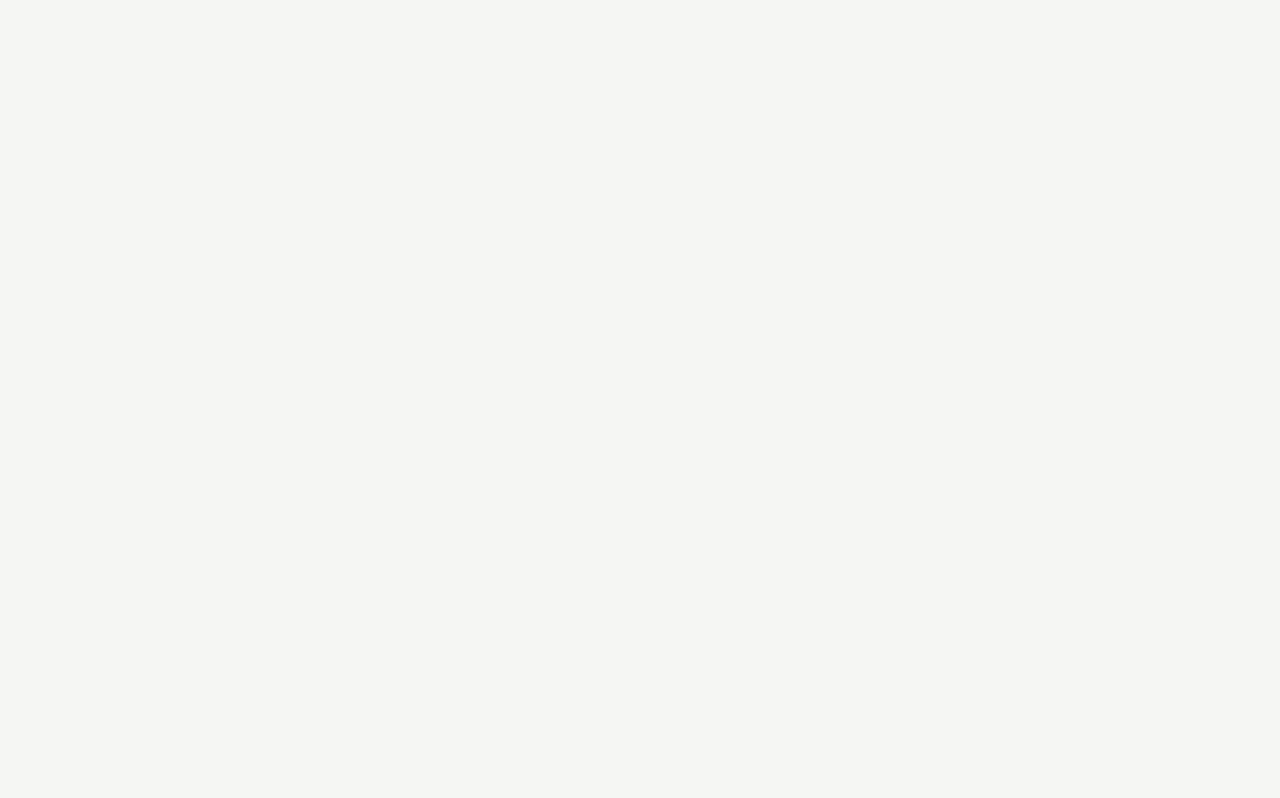
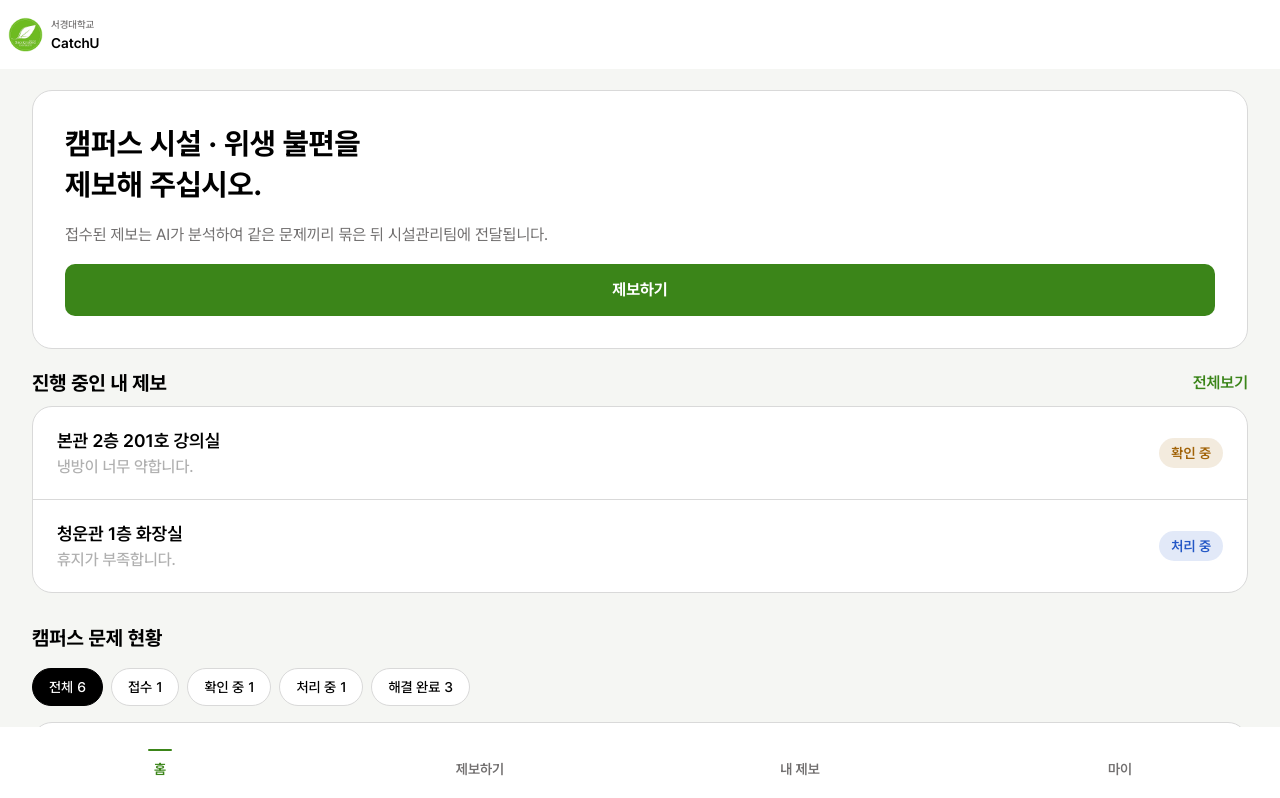
Before and after one commit to 5nel-day1/FE, a React (Vite) app: page / in a window 1280 px wide. Shown: the top 798 px of the page. Built offline with nearby package versions, Linux system fonts and the light colour scheme.

Commit message:
✨ Feat: 학생 홈 UI 및 제보 현황 필터링 기능 구현

```diff
--- a/src/App.tsx
+++ b/src/App.tsx
@@ -1,6 +1,6 @@
 import { BrowserRouter, Routes, Route } from "react-router-dom";
 import RootLayout from "./layout/RootLayout";
-import Main from "./pages/Main/Main";
+import Home from "./pages/Home/Home";
 import StudentLogin from "./pages/Login/StudentLogin";
 import ManagerLogin from "./pages/Login/ManagerLogin";
 import Signup from "./pages/Signup/Signup";
@@ -10,7 +10,7 @@ export default function App() {
     <BrowserRouter>
       <Routes>
         <Route element={<RootLayout />}>
-          <Route path="/" element={<Main />} />
+          <Route path="/" element={<Home />} />
           <Route path="/login" element={<StudentLogin />} />
           <Route path="/login/manager" element={<ManagerLogin />} />
           <Route path="/signup" element={<Signup />} />
--- /dev/null
+++ b/src/pages/Home/Home.tsx
@@ -0,0 +1,128 @@
+import Footer from "../../components/footer/Footer";
+import Header from "../../components/header/Header";
+import Button from "../../components/common/button/Button";
+import ReportStatus from "../../components/common/ReportStatus/ReportStatus";
+import { myReports } from "../../mocks/myReport";
+import { useState } from "react";
+import CampusIssueFilter, {
+  type IssueFilter,
+} from "../../components/campus/CampusIssueFilter";
+import { campusIssues } from "../../mocks/campusIssues";
+import CampusIssueCard from "../../components/campus/CampusIssueCard";
+
+export default function Home() {
+  // 진행 중인 제보 중 최신 2개만 표시
+  const recentReports = myReports
+    .filter((report) => report.status !== "해결 완료")
+    .sort(
+      (a, b) =>
+        new Date(b.createdAt).getTime() - new Date(a.createdAt).getTime(),
+    )
+    .slice(0, 2);
+
+  const [selectedFilter, setSelectedFilter] = useState<IssueFilter>("전체");
+  const filteredIssues =
+    selectedFilter === "전체"
+      ? campusIssues
+      : campusIssues.filter((issue) => issue.status === selectedFilter);
+
+  return (
+    <div className="min-h-screen pb-[73px] mb-5">
+      <Header />
+
+      <main className="w-full px-4 sm:px-6 lg:px-8">
+        {/* 안내 문구 + 제보하기 */}
+        <section className="mt-[21px] w-full rounded-[20px] border border-[#D9D9D9] bg-white p-4 sm:p-6 lg:p-8 flex flex-col items-start gap-[10px] lg:gap-4">
+          <p className="text-black text-xl sm:text-2xl lg:text-3xl font-bold leading-snug">
+            캠퍼스 시설 · 위생 불편을
+            <br />
+            제보해 주십시오.
+          </p>
+
+          <p className="text-[#727070] text-xs sm:text-sm lg:text-base font-normal leading-relaxed">
+            접수된 제보는 AI가 분석하여 같은 문제끼리 묶은 뒤 시설관리팀에
+            전달됩니다.
+          </p>
+
+          <Button title="제보하기" />
+        </section>
+
+        {/* 진행 중인 내 제보 */}
+        <section className="mt-5 w-full flex flex-col gap-[9px]">
+          <div className="flex w-full items-center justify-between">
+            <p className="text-black text-sm font-bold sm:text-base lg:text-xl">
+              진행 중인 내 제보
+            </p>
+
+            <p className="text-[#3B8519] text-xs font-semibold sm:text-sm lg:text-base">
+              전체보기
+            </p>
+          </div>
+
+          {/* 제보 목록 */}
+          <div className="w-full overflow-hidden rounded-[20px] border border-[#D9D9D9] bg-white">
+            {recentReports.length === 0 ? (
+              <p className="px-4 py-8 text-center text-sm text-[#727070]">
+                진행 중인 제보가 없습니다.
+              </p>
+            ) : (
+              <ul className="divide-y divide-[#D9D9D9]">
+                {recentReports.map((report) => (
+                  <li
+                    key={report.id}
+                    className="flex min-w-0 items-center justify-between gap-3 px-4 py-4 sm:px-6 sm:py-5"
+                  >
+                    {/* 제보 장소 + 내용 */}
+                    <div className="min-w-0 flex-1 gap-1">
+                      <p className="text-sm font-semibold text-black sm:text-base lg:text-lg">
+                        {report.building} {report.floor} {report.space}
+                      </p>
+
+                      <p className="text-xs font-medium text-[#B0B0B0] sm:text-sm lg:text-base">
+                        {report.description}
+                      </p>
+                    </div>
+
+                    {/* 제보 처리 상태 */}
+                    <ReportStatus status={report.status} />
+                  </li>
+                ))}
+              </ul>
+            )}
+          </div>
+        </section>
+
+        {/* 캠퍼스 문제 현황 */}
+        <section className="mt-[31px] w-full">
+          <h2 className="text-sm font-bold text-black sm:text-base lg:text-xl">
+            캠퍼스 문제 현황
+          </h2>
+
+          {/* 상태별 필터 */}
+          <div className="mt-3">
+            <CampusIssueFilter
+              issues={campusIssues}
+              selectedFilter={selectedFilter}
+              onFilterChange={setSelectedFilter}
+            />
+          </div>
+
+          {/* 문제 현황 카드 목록 */}
+          <div className="mt-3 flex flex-col gap-[10px]">
+            {filteredIssues.map((issue) => (
+              <CampusIssueCard key={issue.id} issue={issue} />
+            ))}
+          </div>
+        </section>
+        <p className="mt-3 w-full text-xs leading-relaxed text-[#727070] sm:text-sm lg:text-base">
+          개별 제보 내용과 제보자 정보는 공개되지 않으며, 같은 문제로 묶인
+          현황만 표시됩니다.
+        </p>
+      </main>
+
+      <div className="fixed bottom-0 left-0 z-50 w-full">
+        <Footer />
+      </div>
+    </div>
+  );
+}
--- a/src/pages/Main/Main.tsx
+++ /dev/null
@@ -1,3 +0,0 @@
-export default function Main() {
-  return <></>;
-}
```
